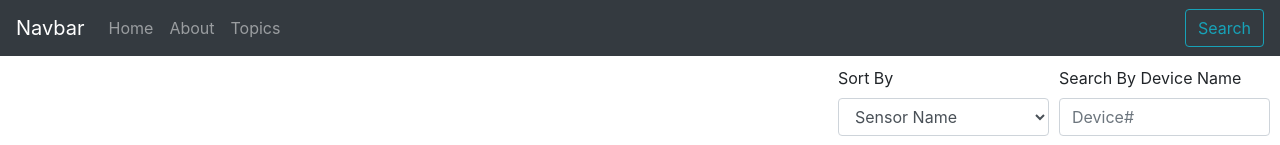
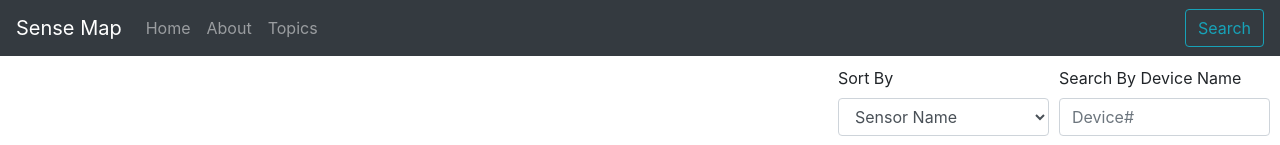
Before and after one commit to msmith1114/sensor-map, a React (Create React App) app: page / in a window 1280 px wide. Shown: the top 145 px of the page. Built offline with nearby package versions, Linux system fonts and the light colour scheme.

Commit message:
Edit Updates

```diff
--- a/src/Components/NavBar.js
+++ b/src/Components/NavBar.js
@@ -7,7 +7,7 @@
 const NavBar = () => {
   return (
     <Navbar bg="dark" variant="dark">
-      <Navbar.Brand href="#home">Navbar</Navbar.Brand>
+      <Navbar.Brand href="/">Sense Map</Navbar.Brand>
       <Nav className="mr-auto">
         <Nav.Link href="/">Home</Nav.Link>
         <Nav.Link href="/about">About</Nav.Link>
--- a/src/Components/SensorCard.js
+++ b/src/Components/SensorCard.js
@@ -9,11 +9,11 @@
 const SensorCard = ({ props, sensor, toggleSensor }) => {
   const [show, setShow] = useState(false);
 
-  const handleSave = (e) => {
-    e.preventDefault();
+  const handleSave = (e, name, device) => {
+    e.preventDefault()
     setShow(false)
-    console.log(e.target.formBasicName.value)
-    console.log(e.target.formBasicDevice.value)
+    console.log(name)
+    console.log(device)
     console.log("Submitted")
     axios({
       method: 'put',
--- a/src/Components/SensorModalForm.js
+++ b/src/Components/SensorModalForm.js
@@ -1,6 +1,5 @@
 import React from "react";
 import { useState } from "react";
-import axios from "axios";
 import Modal from "react-bootstrap/Modal";
 import Form from "react-bootstrap/Form";
 import Button from "react-bootstrap/Button";
@@ -15,7 +14,7 @@
         <Modal.Title>Edit Form</Modal.Title>
       </Modal.Header>
       <Modal.Body>
-        <Form onSubmit={props.handleSave}>
+        <Form onSubmit={(e) => props.handleSave(e, name, device)}>
           <Form.Group controlId="formBasicName">
             <Form.Label>Device Name</Form.Label>
             <Form.Control
--- a/src/Components/SensorView.js
+++ b/src/Components/SensorView.js
@@ -1,4 +1,5 @@
 import React from "react";
+import axios from "axios";
 import { LineChart, Line, CartesianGrid, XAxis, YAxis } from 'recharts';
 
 const SensorView = props => {
```
